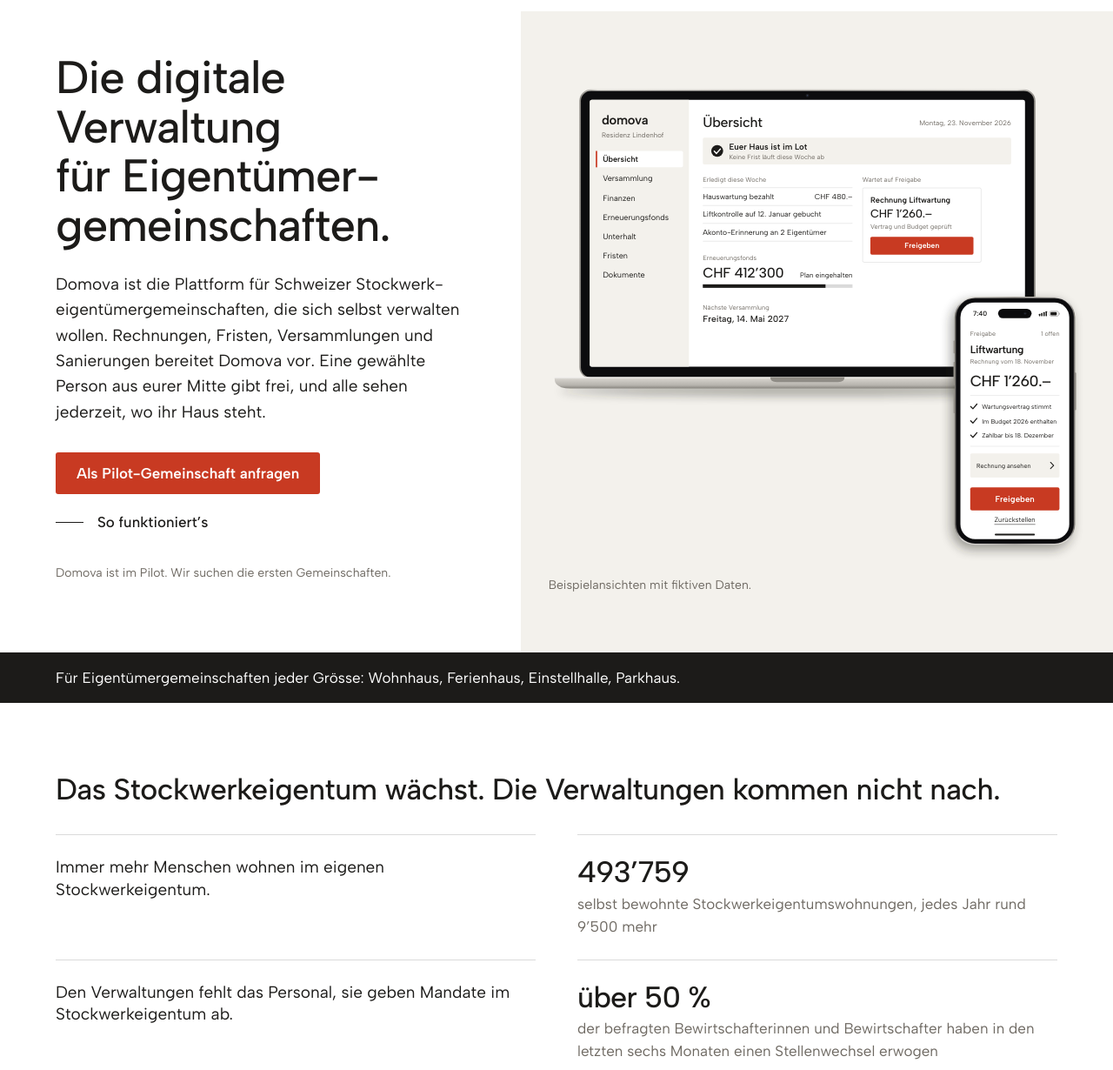
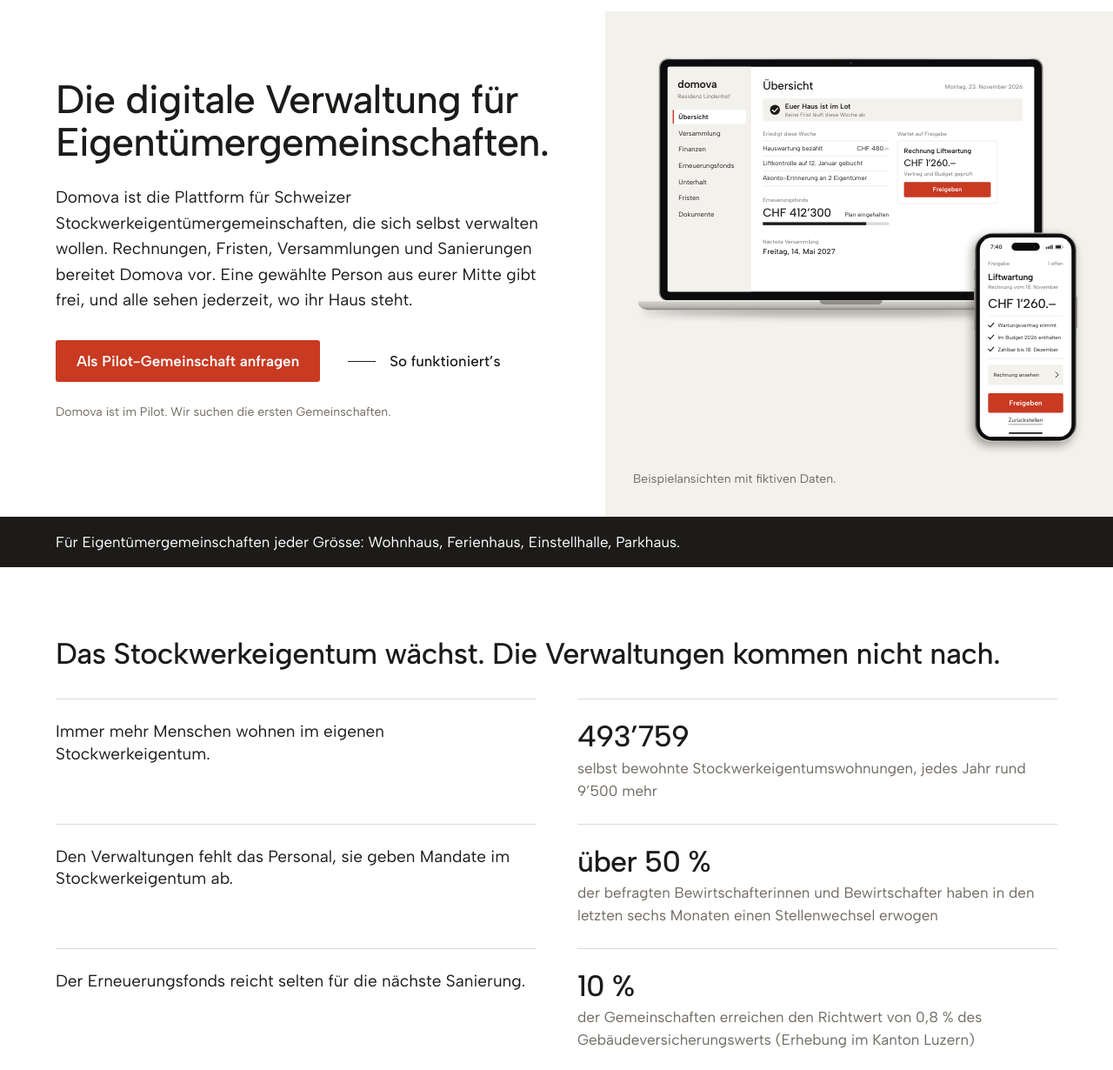
Before and after one commit to AdmirBerisha/domova-website, a plain HTML site: page index.html in a window 1280 px wide. Shown: the part 67-1297 px from the top of the page at 87% size. Drawn offline with Linux system fonts and the light colour scheme.

Commit message:
Schlagzeile ohne Silbentrennung
«Eigentümergemeinschaften.» steht immer ganz auf einer Zeile: Hero je
zur Hälfte Text und Geräte, Schriftgrösse der Schlagzeile folgt der
Spaltenbreite (Container-Einheit). Weiche Trennstellen entfernt.

Co-Authored-By: Claude Opus 5.5 <noreply@anthropic.com>

```diff
--- a/index.html
+++ b/index.html
@@ -30,8 +30,8 @@
 
   <div class="ht">
     <div class="ht-t">
-      <h1><span>Die digitale Verwaltung</span> <span>für Eigentümer&shy;gemeinschaften.</span></h1>
-      <p class="lead">Domova ist die Plattform für Schweizer Stockwerk&shy;eigentümer&shy;gemeinschaften, die sich selbst verwalten wollen. Rechnungen, Fristen, Versammlungen und Sanierungen bereitet Domova vor. Eine gewählte Person aus eurer Mitte gibt frei, und alle sehen jederzeit, wo ihr Haus steht.</p>
+      <h1><span>Die digitale Verwaltung für</span> <span>Eigentümergemeinschaften.</span></h1>
+      <p class="lead">Domova ist die Plattform für Schweizer Stockwerkeigentümergemeinschaften, die sich selbst verwalten wollen. Rechnungen, Fristen, Versammlungen und Sanierungen bereitet Domova vor. Eine gewählte Person aus eurer Mitte gibt frei, und alle sehen jederzeit, wo ihr Haus steht.</p>
       <div class="cta">
         <a class="btn btn-c" href="#pilot">Als Pilot-Gemeinschaft anfragen</a>
         <a class="lnk" href="#so">So funktioniert’s</a>
@@ -155,11 +155,11 @@
     <h2 id="why-h">Das Stockwerkeigentum wächst. Die Verwaltungen kommen nicht nach.</h2>
     <div class="wgrid">
       <p class="wl">Immer mehr Menschen wohnen im eigenen Stockwerkeigentum.</p>
-      <p class="wr"><b>493’759</b><span>selbst bewohnte Stockwerk&shy;eigentums&shy;wohnungen, jedes Jahr rund 9’500 mehr</span></p>
+      <p class="wr"><b>493’759</b><span>selbst bewohnte Stockwerkeigentumswohnungen, jedes Jahr rund 9’500 mehr</span></p>
       <p class="wl">Den Verwaltungen fehlt das Personal, sie geben Mandate im Stockwerkeigentum ab.</p>
       <p class="wr"><b>über 50 %</b><span>der befragten Bewirtschafterinnen und Bewirtschafter haben in den letzten sechs Monaten einen Stellenwechsel erwogen</span></p>
       <p class="wl">Der Erneuerungsfonds reicht selten für die nächste Sanierung.</p>
-      <p class="wr"><b>10 %</b><span>der Gemeinschaften erreichen den Richtwert von 0,8 % des Gebäude&shy;versicherungs&shy;werts (Erhebung im Kanton Luzern)</span></p>
+      <p class="wr"><b>10 %</b><span>der Gemeinschaften erreichen den Richtwert von 0,8 % des Gebäudeversicherungswerts (Erhebung im Kanton Luzern)</span></p>
       <p class="wl">Viele Häuser stehen vor einer grossen Sanierung.</p>
       <p class="wr"><b>180’000</b><span>Gebäude mit Stockwerkeigentum aus der Zeit vor 1980 gelten als sanierungsbedürftig (Schätzung)</span></p>
       <p class="wl wend">Domova dreht das um: Die Arbeit macht die KI, die Führung bleibt bei euch.</p>
--- a/site.css
+++ b/site.css
@@ -45,6 +45,8 @@ small,.note{font-size:var(--t-xs)}
 .nav .btn{padding:0 var(--s3);gap:.26em}
 .ht{display:grid;gap:0 var(--s6);padding-left:max(var(--gut),calc((100% - 1240px)/2));padding-right:var(--gut)}
 .ht-t{padding-block:var(--s5) var(--s6)}
+.ht-t{container-type:inline-size}
+.ht h1{font-size:min(var(--t-2xl),7.8cqw)}
 .ht h1 span{display:block}
 .ht .lead{font-size:clamp(var(--t-s),1.6vw,var(--t-m));margin-top:var(--s4);max-width:34em}
 .cta{display:flex;flex-wrap:wrap;align-items:center;gap:var(--s2) var(--s5);margin-top:var(--s5)}
@@ -190,6 +192,6 @@ footer a:hover{text-decoration:underline;text-underline-offset:4px}
 .doc li{margin-top:var(--s1)}
 .doc address{font-style:normal;margin-top:var(--s3)}
 @media(min-width:760px){.prin{grid-template-columns:repeat(2,minmax(0,1fr))}.wgrid{grid-template-columns:repeat(2,minmax(0,1fr))}.frow{grid-template-columns:minmax(0,4fr) minmax(0,8fr)}.pair{grid-template-columns:repeat(2,minmax(0,1fr))}.pl{grid-template-columns:repeat(2,minmax(0,1fr))}.fgrid{grid-template-columns:minmax(0,2fr) minmax(0,1fr) minmax(0,1fr)}}
-@media(min-width:960px){.ht{grid-template-columns:minmax(0,5fr) minmax(0,7fr);padding-right:0}.ht-t{padding-block:var(--s6) var(--s7);align-self:center}.stage{margin:0;padding:var(--s6) var(--s5) var(--s5)}.two{grid-template-columns:repeat(2,minmax(0,1fr));align-items:start}.how .two{grid-template-columns:minmax(0,1.15fr) minmax(0,.85fr);align-items:stretch;row-gap:var(--s3)}.how .txt{display:flex;flex-direction:column}.how .roles{flex:1;align-content:space-between}.phone-col{display:contents}.phone{grid-column:2;grid-row:1;justify-self:center}.cap{grid-column:2;grid-row:2;justify-self:center}.reno .two{grid-template-columns:minmax(0,.9fr) minmax(0,1.1fr);align-items:stretch}.reno .txt{display:flex;flex-direction:column;justify-content:space-between;gap:var(--s5)}.reno .txt>div{border-top:1px solid var(--line);padding-top:var(--s2)}.pilot .two{grid-template-columns:minmax(0,1.05fr) minmax(0,.95fr);align-items:stretch}.pilot .txt{display:flex;flex-direction:column}.pilot .txt .me{margin-top:auto}.prin{grid-template-columns:repeat(4,minmax(0,1fr))}}
+@media(min-width:960px){.ht{grid-template-columns:repeat(2,minmax(0,1fr));padding-right:0}.ht-t{padding-block:var(--s6) var(--s7);align-self:center}.stage{margin:0;padding:var(--s6) var(--s5) var(--s5)}.two{grid-template-columns:repeat(2,minmax(0,1fr));align-items:start}.how .two{grid-template-columns:minmax(0,1.15fr) minmax(0,.85fr);align-items:stretch;row-gap:var(--s3)}.how .txt{display:flex;flex-direction:column}.how .roles{flex:1;align-content:space-between}.phone-col{display:contents}.phone{grid-column:2;grid-row:1;justify-self:center}.cap{grid-column:2;grid-row:2;justify-self:center}.reno .two{grid-template-columns:minmax(0,.9fr) minmax(0,1.1fr);align-items:stretch}.reno .txt{display:flex;flex-direction:column;justify-content:space-between;gap:var(--s5)}.reno .txt>div{border-top:1px solid var(--line);padding-top:var(--s2)}.pilot .two{grid-template-columns:minmax(0,1.05fr) minmax(0,.95fr);align-items:stretch}.pilot .txt{display:flex;flex-direction:column}.pilot .txt .me{margin-top:auto}.prin{grid-template-columns:repeat(4,minmax(0,1fr))}}
 @media(max-width:759px){.links{display:none}}
 @media(max-width:420px){.nav .btn span{display:none}.btn{white-space:normal;text-align:center;line-height:1.2;padding:var(--s2) var(--s3)}}
```
